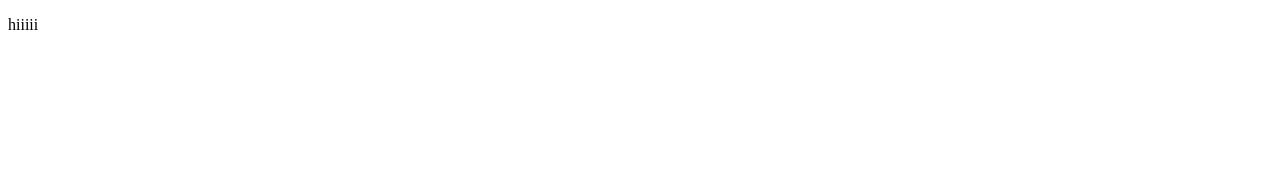
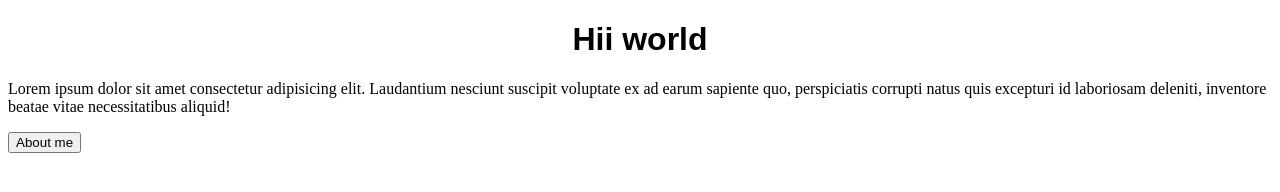
Before and after one commit to Rryferry/periiii, a plain HTML site: page index.html in a window 1280 px wide. Drawn offline with Linux system fonts and the light colour scheme.

Commit message:
menambahkan halaman about
Pembaruan

```diff
--- a/index.html
+++ b/index.html
@@ -6,6 +6,11 @@
     <title>Document</title>
 </head>
 <body>
-    <p>hiiiii</p>
+    <h1 style="font-family: arial; text-align: center;">Hii world</h1>
+    <p>Lorem ipsum dolor sit amet consectetur adipisicing elit.
+        Laudantium nesciunt suscipit voluptate ex ad earum sapiente quo,
+        perspiciatis corrupti natus quis excepturi id laboriosam deleniti, inventore beatae vitae necessitatibus
+        aliquid!</p>
+        <button><a href="about.html" style="text-decoration: none; color: black;">About me</a></button>
 </body>
 </html>
```
Also changed, not shown: about.html (added, +12 -0 lines).
